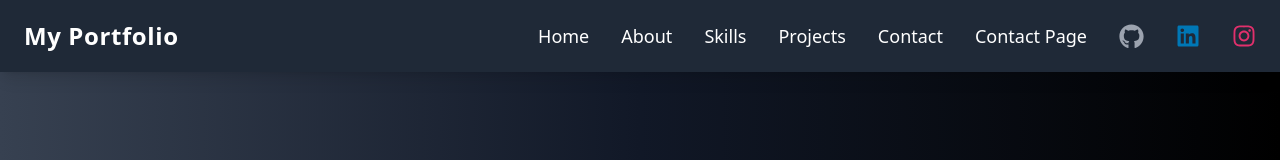
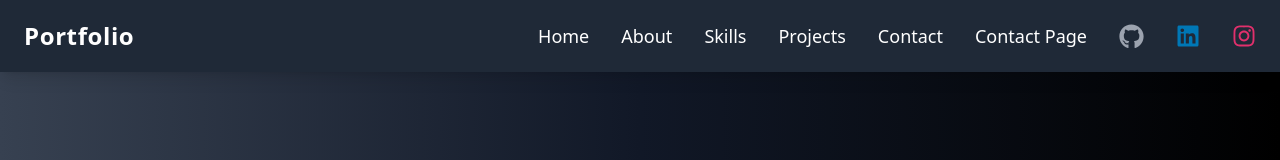
Before and after one commit to Nirvignya09/Nirvignya, a React (Vite) app: page / in a window 1280 px wide. Shown: the top 160 px of the page. Built offline with nearby package versions, Linux system fonts and the light colour scheme.

Commit message:
Your commit message

```diff
--- a/src/components/Navbar.jsx
+++ b/src/components/Navbar.jsx
@@ -14,7 +14,7 @@
     <nav className="fixed top-0 left-0 right-0 bg-gray-800 text-white shadow-lg z-50">
       <div className="container mx-auto px-6 py-5 flex justify-between items-center">
         {/* Logo */}
-        <h1 className="text-2xl font-bold tracking-wide">My Portfolio</h1>
+        <h1 className="text-2xl font-bold tracking-wide">Portfolio</h1>
 
         {/* Links */}
         <ul className="flex space-x-8 items-center text-lg font-medium">
```
